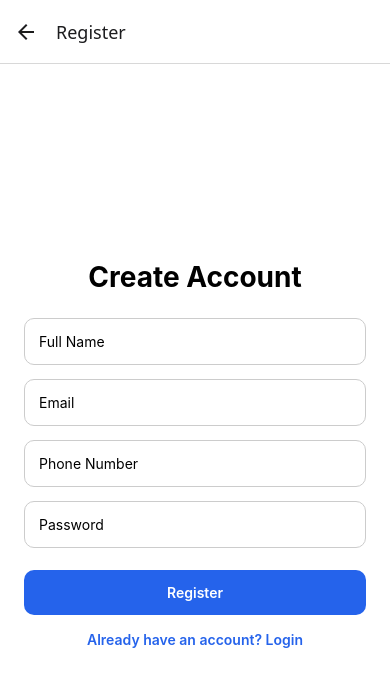
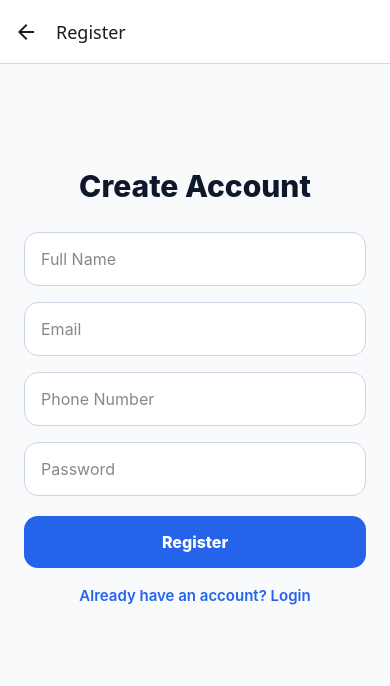
Before and after one commit to AselKarunathilaka/Bus-System, a React Native app in the folder mobile-app/: screen /Register in a window 390 px wide. Shown: the top 686 px of the page. Built offline with nearby package versions, Linux system fonts and the light colour scheme; no server answers.

Commit message:
fix: form input focus issue

```diff
--- a/mobile-app/screens/LoginScreen.js
+++ b/mobile-app/screens/LoginScreen.js
@@ -1,11 +1,14 @@
 import React, { useContext, useState } from "react";
 import {
-  ScrollView,
+  View,
   Text,
   TextInput,
   TouchableOpacity,
   Alert,
   StyleSheet,
+  KeyboardAvoidingView,
+  Platform,
+  ScrollView,
 } from "react-native";
 import { AuthContext } from "../context/AuthContext";
 
@@ -17,18 +20,23 @@ const LoginScreen = ({ navigation }) => {
   const [loading, setLoading] = useState(false);
 
   const handleLogin = async () => {
-    if (!email || !password) {
-      Alert.alert("Error", "Please enter email and password");
+    if (!email.trim() || !password.trim()) {
+      Alert.alert("Validation Error", "Please enter both email and password.");
+      return;
+    }
+
+    if (!email.includes("@")) {
+      Alert.alert("Validation Error", "Please enter a valid email address.");
       return;
     }
 
     try {
       setLoading(true);
-      await login(email, password);
+      await login(email.trim(), password);
     } catch (error) {
       Alert.alert(
         "Login Failed",
-        error?.response?.data?.message || "Something went wrong"
+        error?.response?.data?.message || error?.message || "Something went wrong"
       );
     } finally {
       setLoading(false);
@@ -36,76 +44,113 @@ const LoginScreen = ({ navigation }) => {
   };
 
   return (
-    <ScrollView contentContainerStyle={styles.container}>
+    <KeyboardAvoidingView
+      style={styles.keyboardContainer}
+      behavior={Platform.OS === "ios" ? "padding" : "height"}
+      keyboardVerticalOffset={90}
+    >
+      <ScrollView
+        contentContainerStyle={styles.container}
+        keyboardShouldPersistTaps="handled"
+        showsVerticalScrollIndicator={false}
+      >
         <Text style={styles.title}>Login</Text>
 
         <TextInput
           style={styles.input}
           placeholder="Email"
+          placeholderTextColor="#888"
           value={email}
           onChangeText={setEmail}
           autoCapitalize="none"
           keyboardType="email-address"
+          returnKeyType="next"
         />
 
         <TextInput
           style={styles.input}
           placeholder="Password"
+          placeholderTextColor="#888"
           value={password}
           onChangeText={setPassword}
           secureTextEntry
+          returnKeyType="done"
         />
 
-      <TouchableOpacity style={styles.button} onPress={handleLogin}>
+        <TouchableOpacity
+          style={[styles.button, loading && styles.buttonDisabled]}
+          onPress={handleLogin}
+          disabled={loading}
+        >
           <Text style={styles.buttonText}>
             {loading ? "Logging in..." : "Login"}
           </Text>
         </TouchableOpacity>
 
         <TouchableOpacity onPress={() => navigation.navigate("Register")}>
-        <Text style={styles.link}>Do not have an account? Register</Text>
+          <Text style={styles.linkText}>Do not have an account? Register</Text>
         </TouchableOpacity>
+
+        <View style={styles.bottomSpacer} />
       </ScrollView>
+    </KeyboardAvoidingView>
   );
 };
 
 export default LoginScreen;
 
 const styles = StyleSheet.create({
+  keyboardContainer: {
+    flex: 1,
+    backgroundColor: "#f8fafc",
+  },
   container: {
     flexGrow: 1,
     justifyContent: "center",
     padding: 24,
-    backgroundColor: "#fff",
+    paddingBottom: 120,
+    backgroundColor: "#f8fafc",
   },
   title: {
-    fontSize: 28,
-    fontWeight: "700",
-    marginBottom: 24,
+    fontSize: 30,
+    fontWeight: "800",
     textAlign: "center",
+    marginBottom: 28,
+    color: "#0f172a",
   },
   input: {
     borderWidth: 1,
-    borderColor: "#ccc",
-    padding: 14,
-    borderRadius: 10,
-    marginBottom: 14,
+    borderColor: "#cbd5e1",
+    backgroundColor: "#fff",
+    padding: 16,
+    borderRadius: 14,
+    marginBottom: 16,
+    fontSize: 16,
+    color: "#0f172a",
   },
   button: {
     backgroundColor: "#16a34a",
-    padding: 14,
-    borderRadius: 10,
-    marginTop: 8,
-    marginBottom: 16,
+    padding: 16,
+    borderRadius: 14,
+    marginTop: 4,
+    marginBottom: 18,
+  },
+  buttonDisabled: {
+    opacity: 0.7,
   },
   buttonText: {
     color: "#fff",
     textAlign: "center",
+    fontWeight: "800",
+    fontSize: 16,
+  },
+  linkText: {
+    textAlign: "center",
+    color: "#2563eb",
+    fontSize: 15,
     fontWeight: "600",
   },
-  link: {
-    textAlign: "center",
-    color: "#2563eb",
-    fontWeight: "600",
+  bottomSpacer: {
+    height: 40,
   },
 });
--- a/mobile-app/screens/RegisterScreen.js
+++ b/mobile-app/screens/RegisterScreen.js
@@ -1,11 +1,14 @@
 import React, { useContext, useState } from "react";
 import {
-  ScrollView,
+  View,
   Text,
   TextInput,
   TouchableOpacity,
   Alert,
   StyleSheet,
+  KeyboardAvoidingView,
+  Platform,
+  ScrollView,
 } from "react-native";
 import { AuthContext } from "../context/AuthContext";
 
@@ -19,8 +22,18 @@ const RegisterScreen = ({ navigation }) => {
   const [loading, setLoading] = useState(false);
 
   const handleRegister = async () => {
-    if (!fullName || !email || !phone || !password) {
-      Alert.alert("Error", "Please fill all fields");
+    if (!fullName.trim() || !email.trim() || !phone.trim() || !password.trim()) {
+      Alert.alert("Validation Error", "Please fill all fields.");
+      return;
+    }
+
+    if (!email.includes("@")) {
+      Alert.alert("Validation Error", "Please enter a valid email address.");
+      return;
+    }
+
+    if (password.length < 6) {
+      Alert.alert("Validation Error", "Password must be at least 6 characters long.");
       return;
     }
 
@@ -28,9 +41,9 @@ const RegisterScreen = ({ navigation }) => {
       setLoading(true);
 
       await register({
-        fullName,
-        email,
-        phone,
+        fullName: fullName.trim(),
+        email: email.trim(),
+        phone: phone.trim(),
         password,
         role: "user",
       });
@@ -40,7 +53,7 @@ const RegisterScreen = ({ navigation }) => {
     } catch (error) {
       Alert.alert(
         "Registration Failed",
-        error?.response?.data?.message || "Something went wrong"
+        error?.response?.data?.message || error?.message || "Something went wrong"
       );
     } finally {
       setLoading(false);
@@ -48,91 +61,132 @@ const RegisterScreen = ({ navigation }) => {
   };
 
   return (
-    <ScrollView contentContainerStyle={styles.container}>
+    <KeyboardAvoidingView
+      style={styles.keyboardContainer}
+      behavior={Platform.OS === "ios" ? "padding" : "height"}
+      keyboardVerticalOffset={90}
+    >
+      <ScrollView
+        contentContainerStyle={styles.container}
+        keyboardShouldPersistTaps="handled"
+        showsVerticalScrollIndicator={false}
+      >
         <Text style={styles.title}>Create Account</Text>
 
         <TextInput
           style={styles.input}
           placeholder="Full Name"
+          placeholderTextColor="#888"
           value={fullName}
           onChangeText={setFullName}
+          returnKeyType="next"
         />
 
         <TextInput
           style={styles.input}
           placeholder="Email"
+          placeholderTextColor="#888"
           value={email}
           onChangeText={setEmail}
           autoCapitalize="none"
           keyboardType="email-address"
+          returnKeyType="next"
         />
 
         <TextInput
           style={styles.input}
           placeholder="Phone Number"
+          placeholderTextColor="#888"
           value={phone}
           onChangeText={setPhone}
           keyboardType="phone-pad"
+          returnKeyType="next"
         />
 
         <TextInput
           style={styles.input}
           placeholder="Password"
+          placeholderTextColor="#888"
           value={password}
           onChangeText={setPassword}
           secureTextEntry
+          returnKeyType="done"
         />
 
-      <TouchableOpacity style={styles.button} onPress={handleRegister}>
+        <TouchableOpacity
+          style={[styles.button, loading && styles.buttonDisabled]}
+          onPress={handleRegister}
+          disabled={loading}
+        >
           <Text style={styles.buttonText}>
-          {loading ? "Registering..." : "Register"}
+            {loading ? "Creating Account..." : "Register"}
           </Text>
         </TouchableOpacity>
 
         <TouchableOpacity onPress={() => navigation.navigate("Login")}>
-        <Text style={styles.link}>Already have an account? Login</Text>
+          <Text style={styles.linkText}>Already have an account? Login</Text>
         </TouchableOpacity>
+
+        <View style={styles.bottomSpacer} />
       </ScrollView>
+    </KeyboardAvoidingView>
   );
 };
 
 export default RegisterScreen;
 
 const styles = StyleSheet.create({
+  keyboardContainer: {
+    flex: 1,
+    backgroundColor: "#f8fafc",
+  },
   container: {
     flexGrow: 1,
     justifyContent: "center",
     padding: 24,
-    backgroundColor: "#fff",
+    paddingBottom: 120,
+    backgroundColor: "#f8fafc",
   },
   title: {
-    fontSize: 28,
-    fontWeight: "700",
-    marginBottom: 24,
+    fontSize: 30,
+    fontWeight: "800",
     textAlign: "center",
+    marginBottom: 28,
+    color: "#0f172a",
   },
   input: {
     borderWidth: 1,
-    borderColor: "#ccc",
-    padding: 14,
-    borderRadius: 10,
-    marginBottom: 14,
+    borderColor: "#cbd5e1",
+    backgroundColor: "#fff",
+    padding: 16,
+    borderRadius: 14,
+    marginBottom: 16,
+    fontSize: 16,
+    color: "#0f172a",
   },
   button: {
     backgroundColor: "#2563eb",
-    padding: 14,
-    borderRadius: 10,
-    marginTop: 8,
-    marginBottom: 16,
+    padding: 16,
+    borderRadius: 14,
+    marginTop: 4,
+    marginBottom: 18,
+  },
+  buttonDisabled: {
+    opacity: 0.7,
   },
   buttonText: {
     color: "#fff",
     textAlign: "center",
+    fontWeight: "800",
+    fontSize: 16,
+  },
+  linkText: {
+    textAlign: "center",
+    color: "#2563eb",
+    fontSize: 15,
     fontWeight: "600",
   },
-  link: {
-    textAlign: "center",
-    color: "#2563eb",
-    fontWeight: "600",
+  bottomSpacer: {
+    height: 40,
   },
 });
--- a/mobile-app/screens/RouteFormScreen.js
+++ b/mobile-app/screens/RouteFormScreen.js
@@ -8,8 +8,6 @@ import {
   StyleSheet,
   KeyboardAvoidingView,
   Platform,
-  TouchableWithoutFeedback,
-  Keyboard,
   View,
 } from "react-native";
 import api from "../services/api";
@@ -114,7 +112,6 @@ const RouteFormScreen = ({ route, navigation }) => {
       behavior={Platform.OS === "ios" ? "padding" : "height"}
       keyboardVerticalOffset={90}
     >
-      <TouchableWithoutFeedback onPress={Keyboard.dismiss}>
       <ScrollView
         contentContainerStyle={styles.container}
         keyboardShouldPersistTaps="handled"
@@ -210,7 +207,6 @@ const RouteFormScreen = ({ route, navigation }) => {
 
         <View style={styles.bottomSpacer} />
       </ScrollView>
-      </TouchableWithoutFeedback>
     </KeyboardAvoidingView>
   );
 };
--- a/mobile-app/screens/StopFormScreen.js
+++ b/mobile-app/screens/StopFormScreen.js
@@ -8,8 +8,6 @@ import {
   StyleSheet,
   KeyboardAvoidingView,
   Platform,
-  TouchableWithoutFeedback,
-  Keyboard,
   View,
 } from "react-native";
 import api from "../services/api";
@@ -85,7 +83,6 @@ const StopFormScreen = ({ route, navigation }) => {
       behavior={Platform.OS === "ios" ? "padding" : "height"}
       keyboardVerticalOffset={90}
     >
-      <TouchableWithoutFeedback onPress={Keyboard.dismiss}>
       <ScrollView
         contentContainerStyle={styles.container}
         keyboardShouldPersistTaps="handled"
@@ -136,7 +133,6 @@ const StopFormScreen = ({ route, navigation }) => {
 
         <View style={styles.bottomSpacer} />
       </ScrollView>
-      </TouchableWithoutFeedback>
     </KeyboardAvoidingView>
   );
 };
```
Lines whose indentation alone changed are shown as unchanged.
